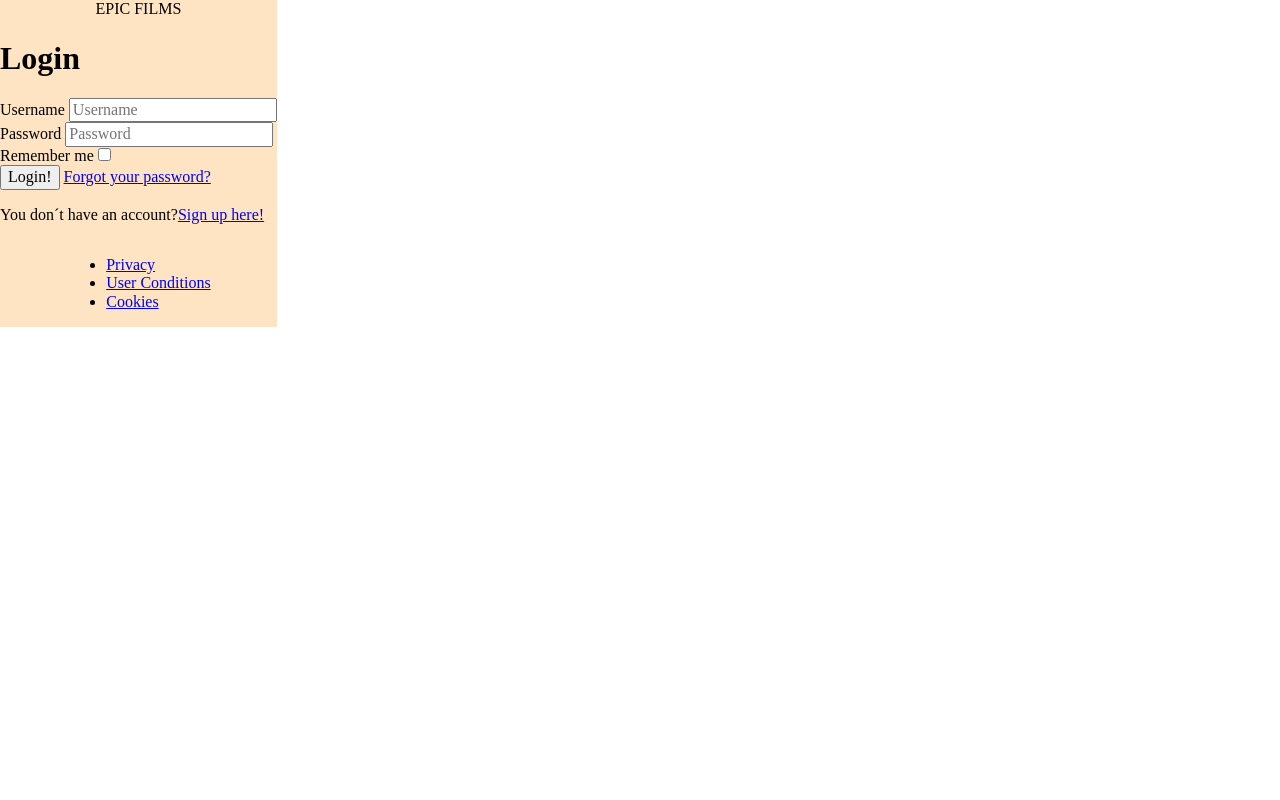
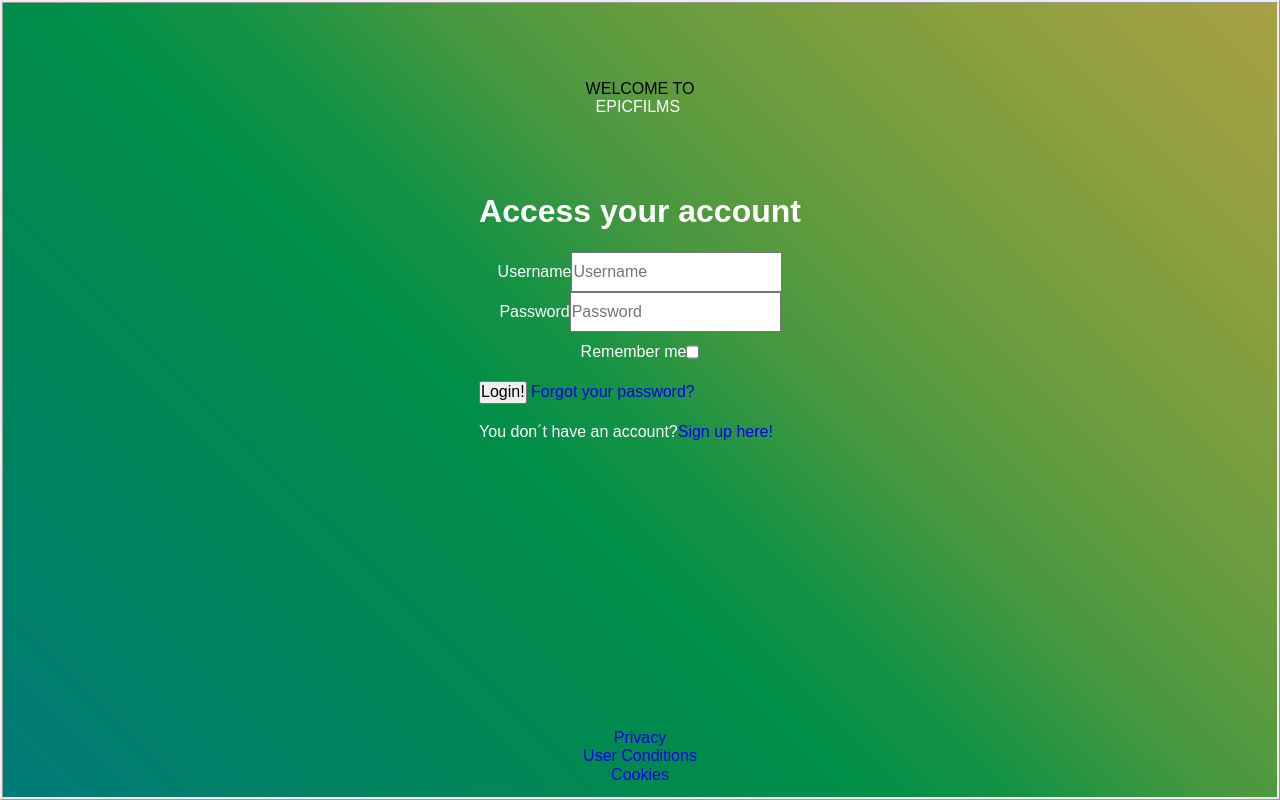
Before and after one commit to Jrod-DEV/html-css_practice, a plain HTML site: page src/login.html in a window 1280 px wide. Drawn offline with Linux system fonts and the light colour scheme.

Commit message:
Login esquema

```diff
--- a/src/login.html
+++ b/src/login.html
@@ -4,26 +4,31 @@
     <meta charset="UTF-8" />
     <meta name="viewport" content="width=device-width, initial-scale=1.0" />
     <title>EpicFilms - Login</title>
-    <link rel="icon" href="../src/images/favicon/favicon.ico" />
-    <link rel="stylesheet" href="./styles/normalize.css">
-    <link rel="stylesheet" href="./styles/variables.css">
-    <link rel="stylesheet" href="./styles/login.css">
+    <link rel="icon" href="./images/favicon/favicon.ico" />
+    <link rel="stylesheet" href="./styles/normalize.css" />
+    <link rel="stylesheet" href="./styles/variables.css" />
+    <link rel="stylesheet" href="./styles/login.css" />
   </head>
   <body>
-    <div class="container">
-      <header>
-        <div class="logo">EPIC FILMS</div>
+    <div class="login__container">
+      <header class="header">
+        <div class="login__header-logo">
+          <p>WELCOME TO</p>
+          <span>EPICFILMS</span>
+        </div>
       </header>
       <main>
         <section class="login__form">
-          <h1>Login</h1>
+          <h1>Access your account</h1>
           <form action="index.html">
             <!-- Form group username -->
             <div class="form__group">
               <label for="username">Username</label>
               <input
+                class="textbox"
                 type="text"
                 name="username"
+                autocomplete="username"
                 placeholder="Username"
                 required
               />
@@ -32,9 +37,11 @@
             <div class="form__group">
               <label for="password">Password</label>
               <input
+                class="textbox"
                 type="password"
                 name="password"
                 id="password"
+                autocomplete="new-password"
                 placeholder="Password"
                 required
               />
@@ -51,13 +58,13 @@
             </div>
           </form>
           <div>
-              <p>You don´t have an account?<a href="#">Sign up here!</a></p>
+            <p>You don´t have an account?<a href="#">Sign up here!</a></p>
           </div>
         </section>
       </main>
 
       <footer class="footer">
-        <ul>
+        <ul class="footer__links">
           <li><a href="#">Privacy</a></li>
           <li><a href="#">User Conditions</a></li>
           <li><a href="#">Cookies</a></li>
--- a/src/styles/login.css
+++ b/src/styles/login.css
@@ -1,10 +1,77 @@
+.header {
+  height: var(--header-height);
+  justify-content: center;
+  position: fixed;
+    top: 5rem;
+    bottom: 2rem;
+    left: auto;
+    right: auto;
+}
+
+.login__header-logo span {
+  margin-left: 10px;
+  color: white;
+}
+
 body {
+  font-family: sans-serif;
+  font-size: var(--font-size);
+  background-image: linear-gradient(
+    225deg,
+    #a9a045 0,
+    #99a042 8.33%,
+    #899f3f 16.67%,
+    #759d3e 25%,
+    #5f9b3e 33.33%,
+    #449740 41.67%,
+    #179343 50%,
+    #008e48 58.33%,
+    #008a4f 66.67%,
+    #008658 75%,
+    #008262 83.33%,
+    #007e6e 91.67%,
+    #007b7a 100%
+  );
+  background-size: contain;
+  background-repeat: no-repeat;
+}
+
+.login__form {
+    line-height: 40px;
+    height: 55vh;
+    color: white;
+}
+
+.form__group {
     display: flex;
-    align-items: center;
+    justify-content: center;
 }
-.container {
-    background-color: bisque;
-    display: flex;
-    flex-direction: column;
-    align-items: center;
+
+a,
+a:link {
+  text-decoration: none;
 }
+
+.login__container {
+  display: flex;
+  flex-direction: column;
+  margin: auto;
+  height: 100vh;
+  justify-content: center;
+  align-items: center;
+  flex-flow: column;
+  border: ridge;
+}
+
+.footer {
+  position: fixed;
+  left: 0;
+  bottom: 1rem;
+  width: 100%;
+  text-align: center;
+}
+
+.footer_links {
+    list-style: none;
+    font-size: 0.8rem;
+}
--- a/src/styles/variables.css
+++ b/src/styles/variables.css
@@ -1,4 +1,5 @@
-:root{
-    --font-size: 16px;
-    --background-color: ;
+:root {
+  --font-size: 16px;
+  --text-color: black;
+  --header-height: 5rem;
 }
```
Also changed, not shown: src/404.html (+1 -1 lines), src/coming-soon.html (+1 -1 lines), src/detail.html (+1 -1 lines), src/index.html (+1 -1 lines), src/images/backgroundImage.png (added), src/images/cool-background.png (added), src/styles/normalize.css.
